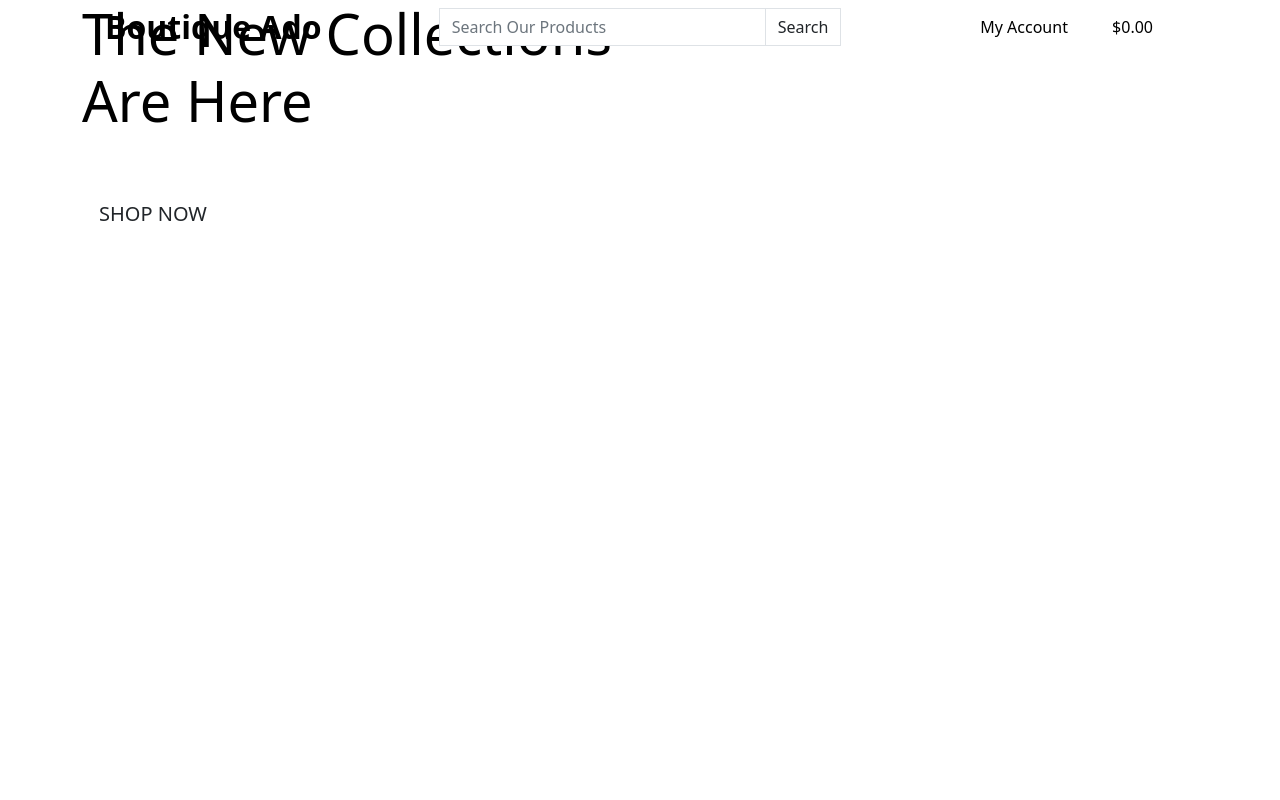
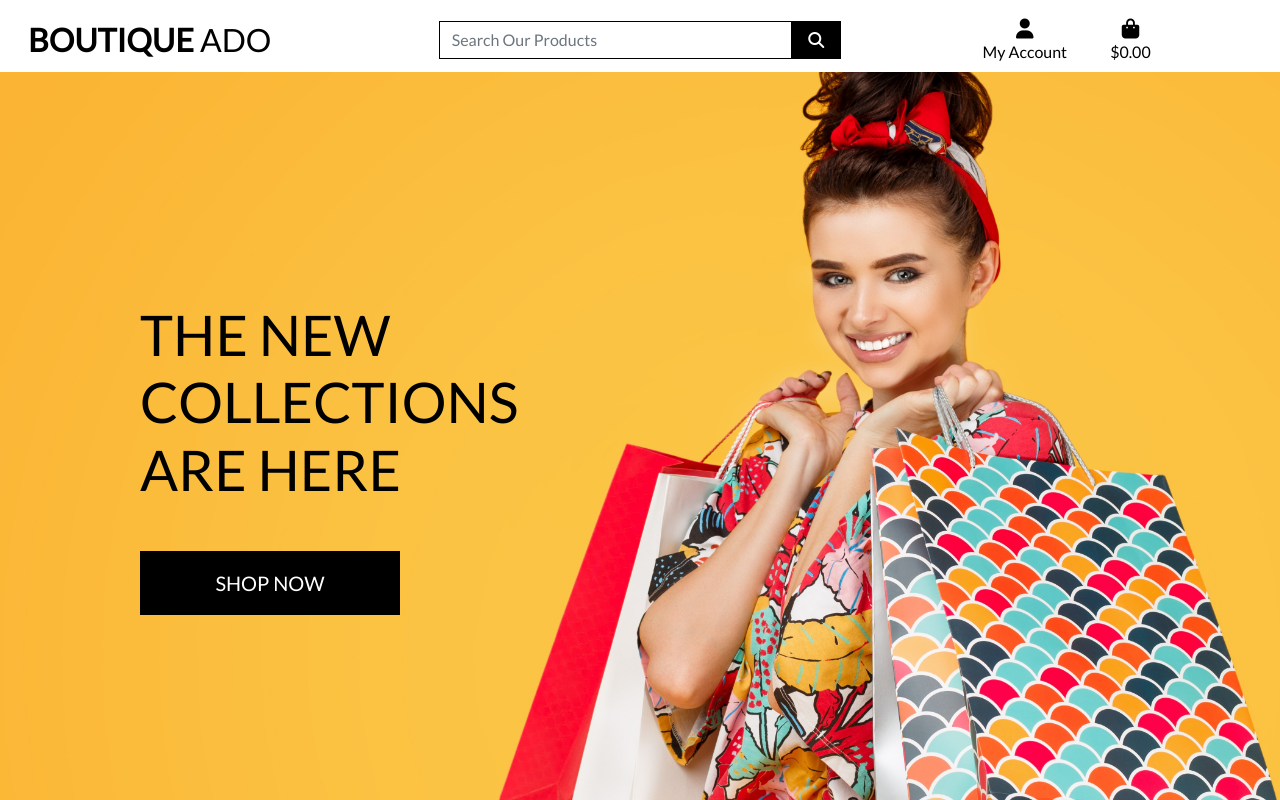
Before and after one commit to motazabdou/boutique_ado_v1, a Django app: page / in a window 1280 px wide. Run offline with Django 3.2, Linux system fonts and the light colour scheme; some libraries are stand-ins or nearby versions.

Commit message:
Completed homepage header and css

```diff
--- a/boutique_ado/settings.py
+++ b/boutique_ado/settings.py
@@ -147,6 +147,10 @@ USE_TZ = True
 # https://docs.djangoproject.com/en/3.2/howto/static-files/
 
 STATIC_URL = '/static/'
+STATICFILES_DIRS = (os.path.join(BASE_DIR, 'static'),)
+
+MEDIA_URL = '/media/'
+MEDIA_ROOT = os.path.join(BASE_DIR, 'media')
 
 # Default primary key field type
 # https://docs.djangoproject.com/en/3.2/ref/settings/#default-auto-field
--- a/boutique_ado/urls.py
+++ b/boutique_ado/urls.py
@@ -15,9 +15,11 @@ Including another URLconf
 """
 from django.contrib import admin
 from django.urls import path, include
+from django.conf import settings
+from django.conf.urls.static import static
 
 urlpatterns = [
     path('admin/', admin.site.urls),
     path('accounts/', include('allauth.urls')),
     path('', include('home.urls')),
-]
+] + static(settings.MEDIA_URL, document_root=settings.MEDIA_ROOT)
--- /dev/null
+++ b/static/css/base.css
@@ -0,0 +1,81 @@
+htnl {
+    height: 100%;
+}
+
+body {
+    background: url('/media/homepage_background_cropped.jpg') no-repeat center center fixed;
+    background-size: cover;
+    height: calc(100vh - 164px);
+    color: #555;
+    font-family: 'Lato';
+}
+
+/* from Bulma */
+.icon {
+    align-items: center;
+    display: inline-flex;
+    justify-content: center;
+    height: 1.5rem;
+    width: 1.5rem;
+}
+
+.logo-font {
+    text-transform: uppercase;
+}
+
+.main-logo-link {
+    width: fit-content;
+}
+
+.shop-now-button {
+    background: black;
+    color: white;
+    min-width: 260px;
+}
+
+.btn-black {
+    background: black;
+    color: white;
+}
+
+.shop-now-button:hover,
+.shop-now-button:active,
+.shop-now-button:focus,
+.btn-black:hover,
+.btn-black:active,
+.btn-black:focus {
+    background: #222;
+    color: white;
+}
+
+.text-black {
+    color: #000 !important;
+}
+
+.border-black {
+    border: 1px solid black !important;
+}
+
+/* ----------------------- Media Queries ---------------- */
+
+/* Slightly larger container on xl screens */
+@media (min-width: 1200px) {
+  .container {
+    max-width: 80%;
+  }
+}
+
+/* fixed top navbar only on medium and up */
+@media (min-width: 992px) {
+    .fixed-top-desktop-only {
+        position: fixed;
+        top: 0;
+        right: 0;
+        left: 0;
+        z-index: 1030;
+    }
+
+    .header-container {
+        padding-top: 164px;
+    }
+}
--- a/templates/base.html
+++ b/templates/base.html
@@ -14,6 +14,8 @@
 
     {% block corecss %}
         <link href="https://cdn.jsdelivr.net/npm/bootstrap@5.1.3/dist/css/bootstrap.min.css" rel="stylesheet" integrity="sha384-1BmE4kWBq78iYhFldvKuhfTAU6auU8tT94WrHftjDbrCEXSU1oBoqyl2QvZ6jIW3" crossorigin="anonymous">
+        <link href="https://fonts.googleapis.com/css2?family=Lato&display=swap" rel="stylesheet">
+        <link rel="stylesheet" href="{% static 'css/base.css' %}">
     {% endblock %}
 
     {% block extra_css %}
@@ -23,6 +25,7 @@
         <script src="https://code.jquery.com/jquery-3.6.0.min.js" integrity="sha256-/xUj+3OJU5yExlq6GSYGSHk7tPXikynS7ogEvDej/m4=" crossorigin="anonymous"></script>
         <script src="https://cdn.jsdelivr.net/npm/@popperjs/core@2.10.2/dist/umd/popper.min.js" integrity="sha384-7+zCNj/IqJ95wo16oMtfsKbZ9ccEh31eOz1HGyDuCQ6wgnyJNSYdrPa03rtR1zdB" crossorigin="anonymous"></script>
         <script src="https://cdn.jsdelivr.net/npm/bootstrap@5.1.3/dist/js/bootstrap.min.js" integrity="sha384-QJHtvGhmr9XOIpI6YVutG+2QOK9T+ZnN4kzFN1RtK3zEFEIsxhlmWl5/YESvpZ13" crossorigin="anonymous"></script>
+        <script src="https://kit.fontawesome.com/52177094a7.js" crossorigin="anonymous"></script>
     {% endblock %}
 
     {% block extra_js %}
@@ -32,10 +35,10 @@
   </head>
   <body>
       <header class="container-fluid fixed-top">
-        <div class="row">
+        <div id="topnav" class="row bg-white pt-lg-2 d-none d-lg-flex">
           <div class="col-12 col-lg-4 my-auto py-1 py-lg-0 text-center text-lg-left">
             <a href="{% url 'home' %}" class="nav-link main-logo-link">
-              <h2 class="logo-font text-black my-0"><strong>Boutique Ado</strong></h2>
+              <h2 class="logo-font text-black my-0"><strong>Boutique</strong> Ado</h2>
             </a>
           </div>
           <div class="col-12 col-lg-4 my-auto py-1 py-lg-0">
@@ -45,7 +48,7 @@
                 <div class="input-group-append">
                   <button class="form-control border border-black btn btn-black rounded-0" type="submit">
                     <span class="icon">
-                      <i class="fas fa-search"></i> Search
+                      <i class="fas fa-search"></i>
                     </span>
                   </button>
                 </div>
```
Also changed, not shown: media/homepage_background_cropped.jpg (added). Lines whose indentation alone changed are shown as unchanged.
